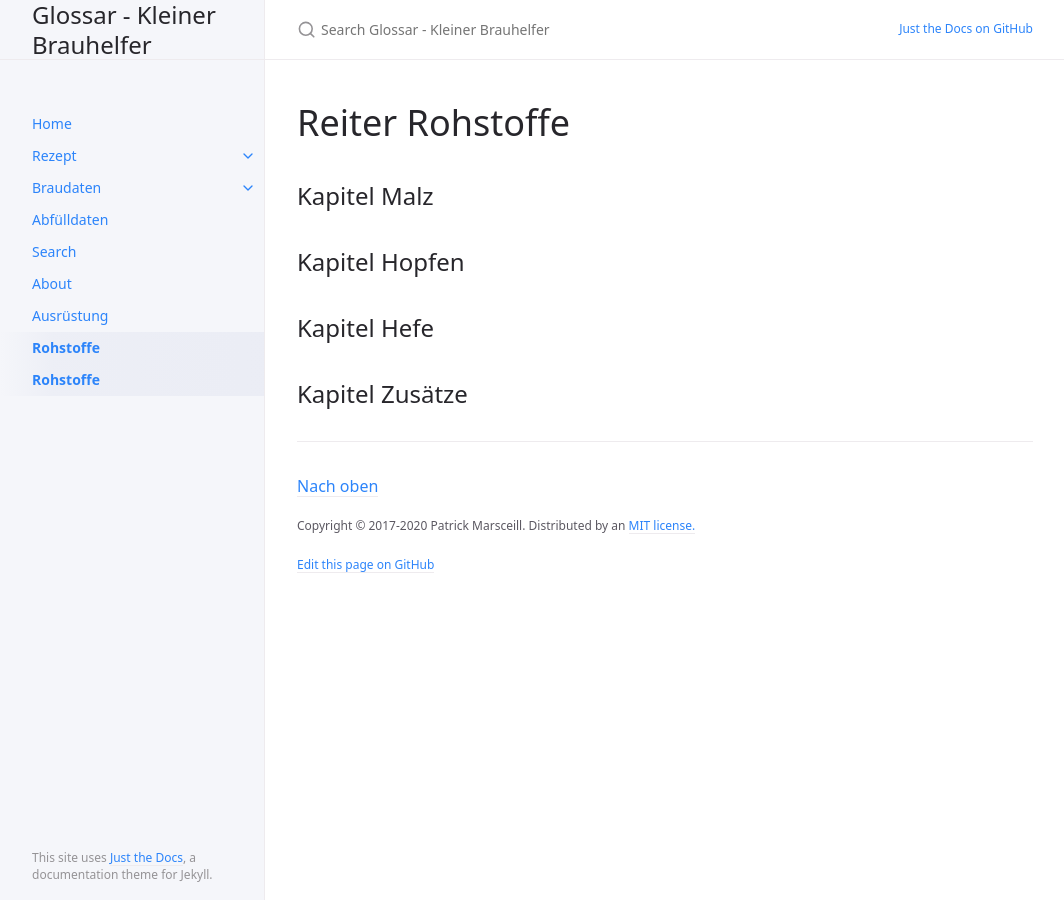
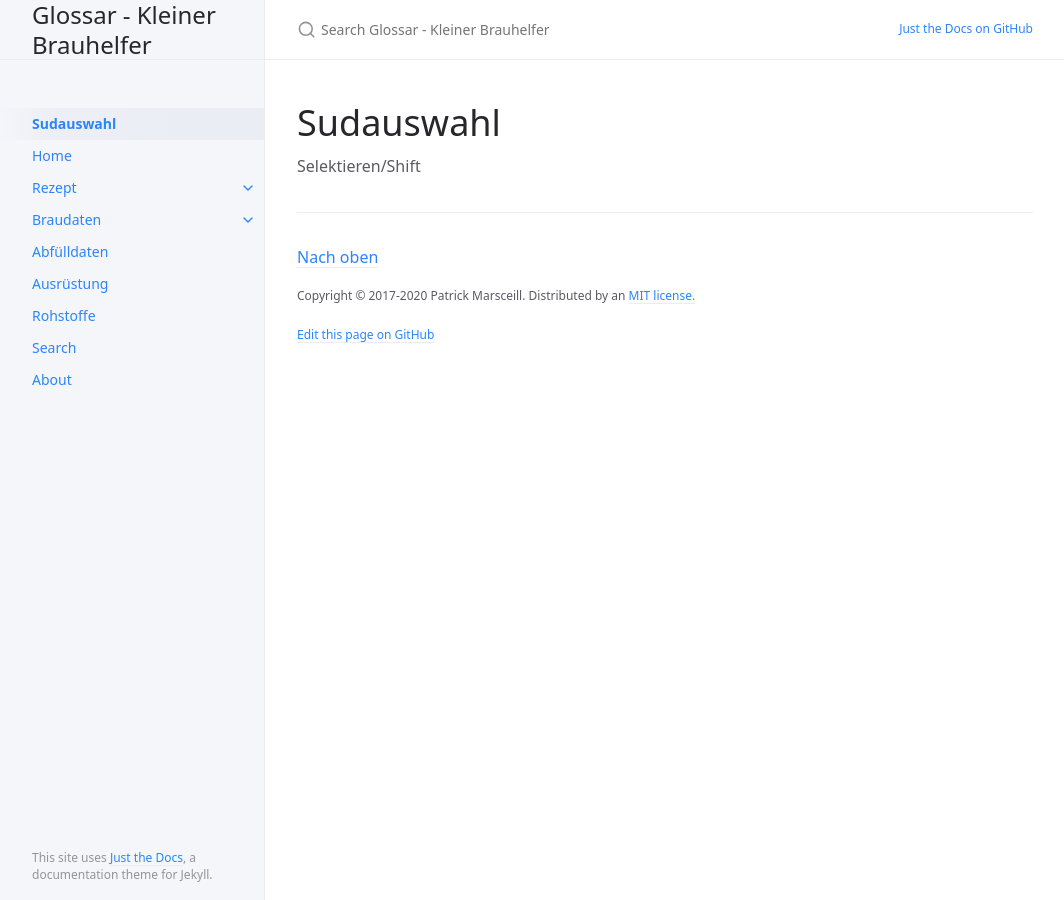
Before and after one commit to IsometricXH/kbh-glossar, a Jekyll site: the page built from docs/1-sudauswahl/0-sudauswahl.md, in a window 1280 px wide. Shown: the whole page, without its empty margins (107-1171 px from the left). Built offline with Jekyll 4.4.1, drawn with Linux system fonts in a browser that asks for light colours.

Commit message:
Bugfix Sudauswahl

```diff
--- a/docs/1-sudauswahl/0-sudauswahl.md
+++ b/docs/1-sudauswahl/0-sudauswahl.md
@@ -1,16 +1,10 @@
 ---
 layout: page
-title: Rohstoffe
-permalink: /Rohstoffe/
-nav_order: 12
+title: Sudauswahl
+permalink: /Sudauswahl/
+nav_order: 1
 ---
 
-#  Reiter Rohstoffe
+#  Sudauswahl
 
-## Kapitel Malz
-
-## Kapitel Hopfen
-
-## Kapitel Hefe
-
-## Kapitel Zusätze
+Selektieren/Shift
--- a/docs/about.markdown
+++ b/docs/about.markdown
@@ -2,7 +2,7 @@
 layout: page
 title: About
 permalink: /about/
-nav_order: 10
+nav_order: 100
 ---
 
 This is the free Jekyll theme "Just-the-docs". You can find out more info about customizing your Jekyll theme, as well as basic Jekyll usage documentation at [jekyllrb.com](https://jekyllrb.com/)
```
Also changed, not shown: docs/search.md (+1 -1 lines).
